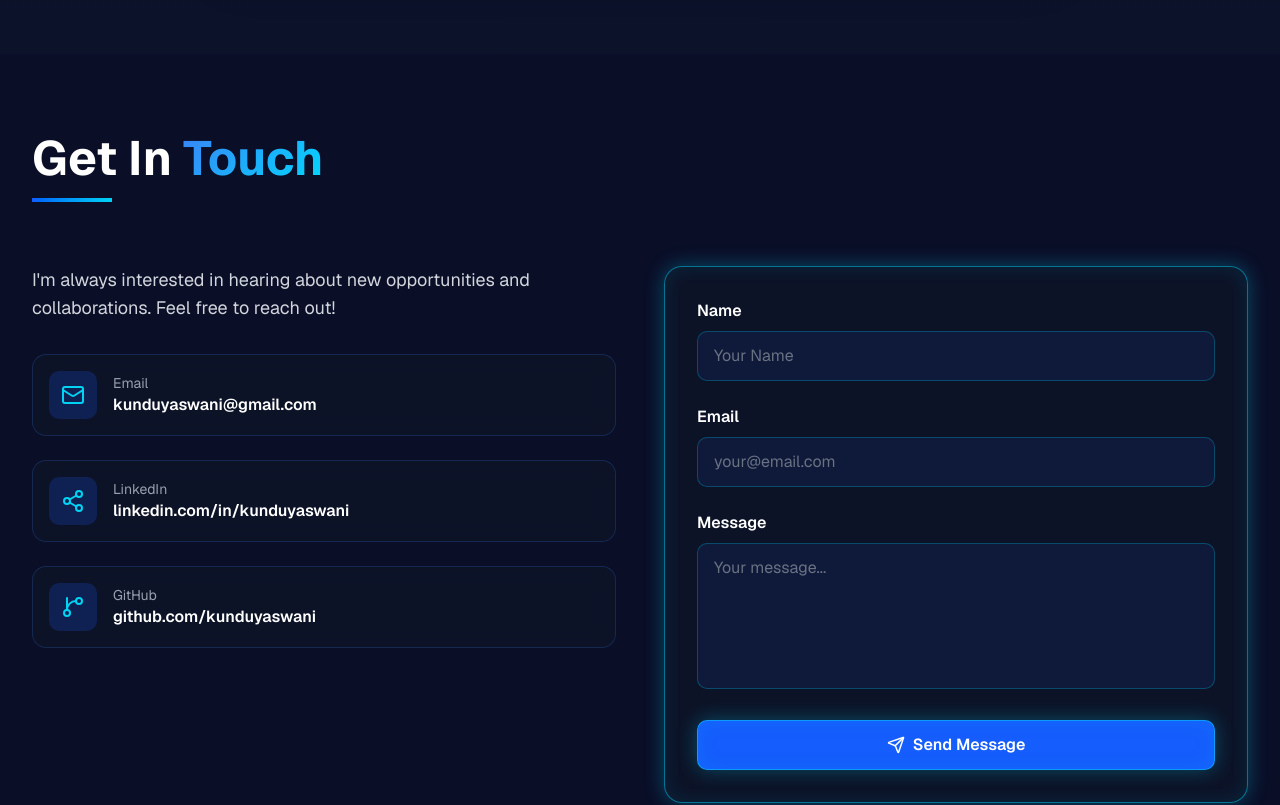
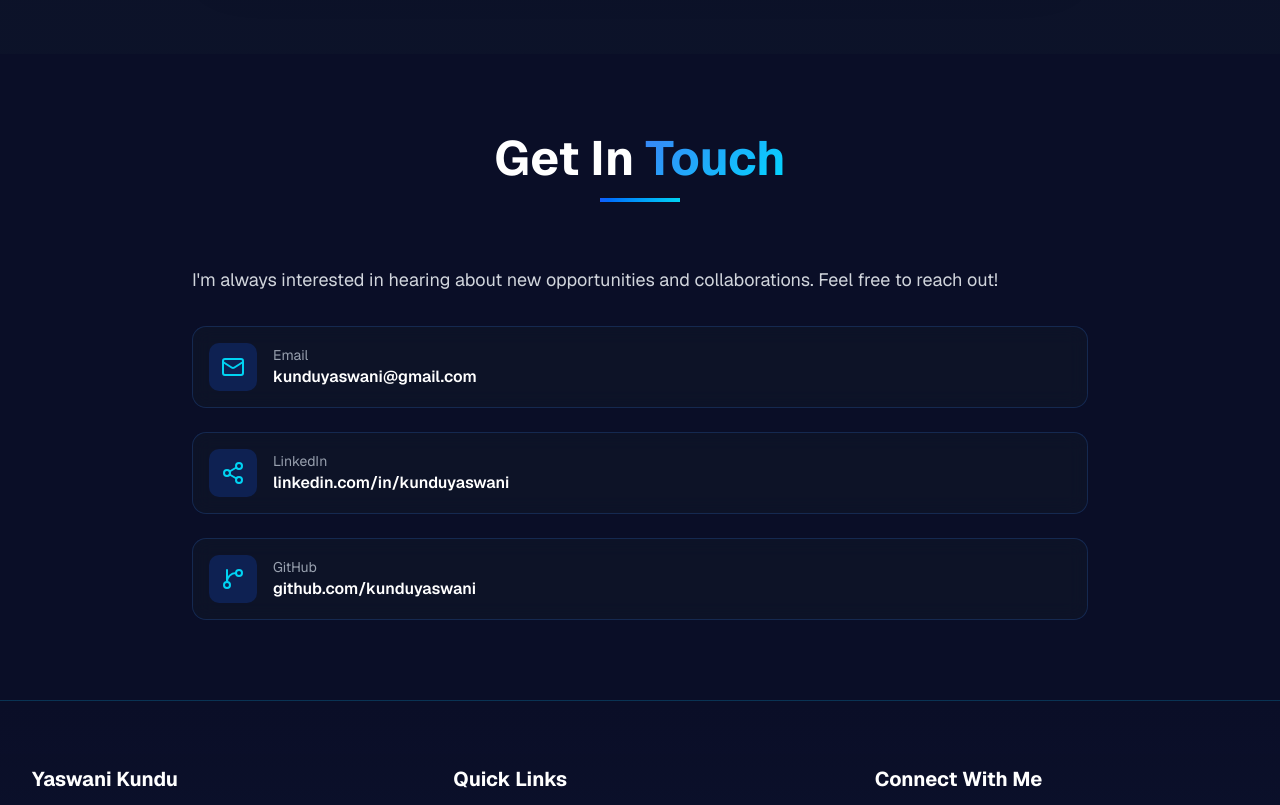
Before and after one commit to kunduyaswani/v0-yaswani-kundu-portfolio, a Next.js app: page / in a window 1280 px wide. Shown: the part 5600-6405 px from the top of the page. Built offline with nearby package versions, Linux system fonts and the light colour scheme; no server answers.

Commit message:
feat: streamline contact form and remove unused icons/validation logic

```diff
--- a/components/contact.tsx
+++ b/components/contact.tsx
@@ -1,109 +1,9 @@
 'use client';
 
 import { motion } from 'framer-motion';
-import { Mail, Phone, MapPin, GitBranch, Share2, Send, CheckCircle, AlertCircle } from 'lucide-react';
-import { useState, useEffect } from 'react';
-import emailjs from '@emailjs/browser';
+import { Mail, GitBranch, Share2 } from 'lucide-react';
 
 export default function Contact() {
-  const [formData, setFormData] = useState({
-    name: '',
-    email: '',
-    message: '',
-  });
-  const [loading, setLoading] = useState(false);
-  const [status, setStatus] = useState<'idle' | 'success' | 'error'>('idle');
-  const [errorMessage, setErrorMessage] = useState('');
-  const [errors, setErrors] = useState<{ name?: string; email?: string; message?: string }>({});
-
-  // Initialize EmailJS
-  useEffect(() => {
-    emailjs.init(process.env.NEXT_PUBLIC_EMAILJS_PUBLIC_KEY || '');
-  }, []);
-
-  const validateForm = () => {
-    const newErrors: { name?: string; email?: string; message?: string } = {};
-
-    if (!formData.name.trim()) {
-      newErrors.name = 'Name is required';
-    }
-
-    if (!formData.email.trim()) {
-      newErrors.email = 'Email is required';
-    } else if (!/^[^\s@]+@[^\s@]+\.[^\s@]+$/.test(formData.email)) {
-      newErrors.email = 'Please enter a valid email';
-    }
-
-    if (!formData.message.trim()) {
-      newErrors.message = 'Message is required';
-    }
-
-    setErrors(newErrors);
-    return Object.keys(newErrors).length === 0;
-  };
-
-  const handleChange = (e: React.ChangeEvent<HTMLInputElement | HTMLTextAreaElement>) => {
-    const { name, value } = e.target;
-    setFormData((prev) => ({ ...prev, [name]: value }));
-    // Clear error for this field when user starts typing
-    if (errors[name as keyof typeof errors]) {
-      setErrors((prev) => ({ ...prev, [name]: undefined }));
-    }
-  };
-
-  const handleSubmit = async (e: React.FormEvent) => {
-    e.preventDefault();
-
-    if (!validateForm()) {
-      return;
-    }
-
-    setLoading(true);
-    setStatus('idle');
-
-    try {
-      const submissionDate = new Date().toLocaleString('en-US', {
-        year: 'numeric',
-        month: 'long',
-        day: 'numeric',
-        hour: '2-digit',
-        minute: '2-digit',
-        second: '2-digit',
-        hour12: true,
-      });
-
-      const templateParams = {
-        to_email: process.env.NEXT_PUBLIC_CONTACT_EMAIL || 'kunduyaswani@gmail.com',
-        from_name: formData.name,
-        from_email: formData.email,
-        message: formData.message,
-        submission_date: submissionDate,
-      };
-
-      const response = await emailjs.send(
-        process.env.NEXT_PUBLIC_EMAILJS_SERVICE_ID || '',
-        process.env.NEXT_PUBLIC_EMAILJS_TEMPLATE_ID || '',
-        templateParams
-      );
-
-      if (response.status === 200) {
-        setStatus('success');
-        setFormData({ name: '', email: '', message: '' });
-        setTimeout(() => {
-          setStatus('idle');
-        }, 5000);
-      }
-    } catch (error) {
-      console.error('EmailJS error:', error);
-      setStatus('error');
-      setErrorMessage('Failed to send message. Please try again later.');
-      setTimeout(() => {
-        setStatus('idle');
-      }, 5000);
-    } finally {
-      setLoading(false);
-    }
-  };
 
   const containerVariants = {
     hidden: { opacity: 0 },
@@ -126,21 +26,20 @@ export default function Contact() {
 
   return (
     <section id="contact" className="relative py-20 px-4 sm:px-6 lg:px-8">
-      <div className="max-w-7xl mx-auto">
+      <div className="max-w-4xl mx-auto">
         {/* Section Title */}
         <motion.div
           initial={{ opacity: 0, y: 20 }}
           whileInView={{ opacity: 1, y: 0 }}
           viewport={{ once: true }}
-          className="mb-16"
+          className="text-center mb-16"
         >
           <h2 className="text-4xl md:text-5xl font-bold text-white mb-4">
             Get In <span className="gradient-text">Touch</span>
           </h2>
-          <div className="h-1 w-20 bg-gradient-to-r from-blue-600 to-cyan-400" />
+          <div className="h-1 w-20 bg-gradient-to-r from-blue-600 to-cyan-400 mx-auto" />
         </motion.div>
 
-        <div className="grid grid-cols-1 lg:grid-cols-2 gap-12">
         {/* Contact Info */}
         <motion.div
           variants={containerVariants}
@@ -204,125 +103,6 @@ export default function Contact() {
               </motion.a>
             </motion.div>
           </motion.div>
-
-          {/* Contact Form */}
-          <motion.div
-            initial={{ opacity: 0, x: 20 }}
-            whileInView={{ opacity: 1, x: 0 }}
-            viewport={{ once: true }}
-            transition={{ duration: 0.6 }}
-            className="glassmorphism p-8 rounded-2xl neon-border"
-          >
-            <form onSubmit={handleSubmit} className="space-y-6">
-              <div>
-                <label htmlFor="name" className="block text-white font-semibold mb-2">
-                  Name
-                </label>
-                <input
-                  type="text"
-                  id="name"
-                  name="name"
-                  value={formData.name}
-                  onChange={handleChange}
-                  disabled={loading}
-                  className={`w-full px-4 py-3 rounded-lg bg-blue-900/20 border text-white placeholder-gray-500 focus:outline-none focus:bg-blue-900/40 transition-all duration-300 disabled:opacity-50 disabled:cursor-not-allowed ${
-                    errors.name ? 'border-red-500 focus:border-red-500' : 'border-cyan-500/30 focus:border-cyan-500'
-                  }`}
-                  placeholder="Your Name"
-                />
-                {errors.name && <p className="text-red-400 text-sm mt-1">{errors.name}</p>}
-              </div>
-
-              <div>
-                <label htmlFor="email" className="block text-white font-semibold mb-2">
-                  Email
-                </label>
-                <input
-                  type="email"
-                  id="email"
-                  name="email"
-                  value={formData.email}
-                  onChange={handleChange}
-                  disabled={loading}
-                  className={`w-full px-4 py-3 rounded-lg bg-blue-900/20 border text-white placeholder-gray-500 focus:outline-none focus:bg-blue-900/40 transition-all duration-300 disabled:opacity-50 disabled:cursor-not-allowed ${
-                    errors.email ? 'border-red-500 focus:border-red-500' : 'border-cyan-500/30 focus:border-cyan-500'
-                  }`}
-                  placeholder="your@email.com"
-                />
-                {errors.email && <p className="text-red-400 text-sm mt-1">{errors.email}</p>}
-              </div>
-
-              <div>
-                <label htmlFor="message" className="block text-white font-semibold mb-2">
-                  Message
-                </label>
-                <textarea
-                  id="message"
-                  name="message"
-                  value={formData.message}
-                  onChange={handleChange}
-                  disabled={loading}
-                  rows={5}
-                  className={`w-full px-4 py-3 rounded-lg bg-blue-900/20 border text-white placeholder-gray-500 focus:outline-none focus:bg-blue-900/40 transition-all duration-300 resize-none disabled:opacity-50 disabled:cursor-not-allowed ${
-                    errors.message ? 'border-red-500 focus:border-red-500' : 'border-cyan-500/30 focus:border-cyan-500'
-                  }`}
-                  placeholder="Your message..."
-                />
-                {errors.message && <p className="text-red-400 text-sm mt-1">{errors.message}</p>}
-              </div>
-
-              <motion.button
-                whileHover={!loading ? { scale: 1.05, boxShadow: '0 0 30px rgba(0, 217, 255, 0.5)' } : {}}
-                whileTap={!loading ? { scale: 0.95 } : {}}
-                type="submit"
-                disabled={loading}
-                className="w-full py-3 px-6 rounded-lg bg-blue-600 hover:bg-blue-700 text-white font-semibold flex items-center justify-center gap-2 transition-all duration-300 neon-border disabled:opacity-50 disabled:cursor-not-allowed"
-              >
-                {loading ? (
-                  <>
-                    <motion.div
-                      animate={{ rotate: 360 }}
-                      transition={{ duration: 1, repeat: Infinity, ease: 'linear' }}
-                      className="inline-block"
-                    >
-                      <Send size={18} />
-                    </motion.div>
-                    Sending...
-                  </>
-                ) : (
-                  <>
-                    <Send size={18} />
-                    Send Message
-                  </>
-                )}
-              </motion.button>
-
-              {status === 'success' && (
-                <motion.div
-                  initial={{ opacity: 0, y: -10 }}
-                  animate={{ opacity: 1, y: 0 }}
-                  exit={{ opacity: 0, y: -10 }}
-                  className="p-4 rounded-lg bg-green-500/10 border border-green-500/30 flex items-center gap-3"
-                >
-                  <CheckCircle className="text-green-400 flex-shrink-0" size={20} />
-                  <p className="text-green-400 font-semibold">Message sent successfully! I&apos;ll get back to you soon.</p>
-                </motion.div>
-              )}
-
-              {status === 'error' && (
-                <motion.div
-                  initial={{ opacity: 0, y: -10 }}
-                  animate={{ opacity: 1, y: 0 }}
-                  exit={{ opacity: 0, y: -10 }}
-                  className="p-4 rounded-lg bg-red-500/10 border border-red-500/30 flex items-center gap-3"
-                >
-                  <AlertCircle className="text-red-400 flex-shrink-0" size={20} />
-                  <p className="text-red-400 font-semibold">{errorMessage}</p>
-                </motion.div>
-              )}
-            </form>
-          </motion.div>
-        </div>
       </div>
     </section>
   );
```
Lines whose indentation alone changed are shown as unchanged.
